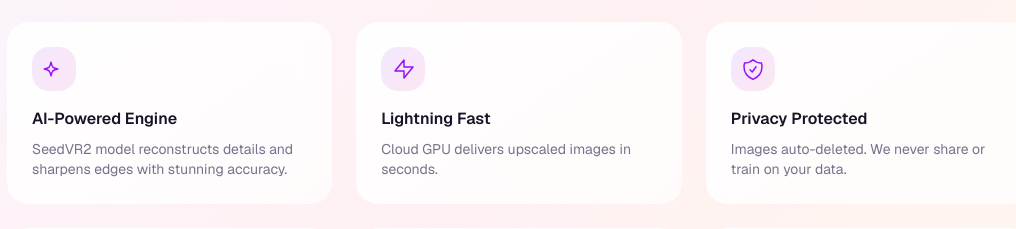
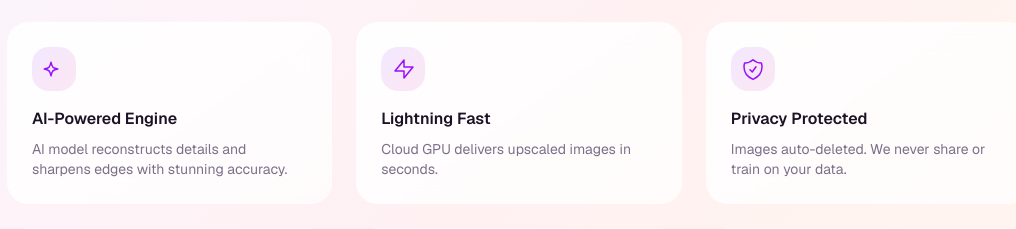
Before and after one commit to elaine202309/imageupscaler, a Next.js app: page / in a window 1280 px wide. Shown: the part 1740-1969 px from the top of the page, without its empty margins (121-1137 px from the left). Built offline with nearby package versions, Linux system fonts and the light colour scheme; no server answers.

Commit message:
Remove SeedVR2 brand mentions from UI

```diff
--- a/src/app/page.tsx
+++ b/src/app/page.tsx
@@ -229,7 +229,7 @@ export default function HomePage() {
           <h2 className="text-3xl md:text-4xl font-bold text-center mb-4">Why <span className="gradient-text">ImageUpscaler</span>?</h2>
           <p className="text-muted-foreground text-center mb-12 max-w-xl mx-auto">Built with the latest AI technology</p>
           <div className="grid grid-cols-1 md:grid-cols-3 gap-6">
-            <FeatureCard icon={<BrainIcon />} title="AI-Powered Engine" description="SeedVR2 model reconstructs details and sharpens edges with stunning accuracy." />
+            <FeatureCard icon={<BrainIcon />} title="AI-Powered Engine" description="AI model reconstructs details and sharpens edges with stunning accuracy." />
             <FeatureCard icon={<LightningIcon />} title="Lightning Fast" description="Cloud GPU delivers upscaled images in seconds." />
             <FeatureCard icon={<ShieldIcon />} title="Privacy Protected" description="Images auto-deleted. We never share or train on your data." />
             <FeatureCard icon={<ScaleIcon />} title="HD · 2K · 4K" description="Choose your target resolution. We handle the rest." />
@@ -263,7 +263,7 @@ export default function HomePage() {
         <div className="container mx-auto max-w-2xl">
           <h2 className="text-3xl font-bold text-center mb-10">Frequently Asked Questions</h2>
           <div className="space-y-3">
-            <FaqItem q="What is ImageUpscaler?" a="ImageUpscaler uses AI (SeedVR2 model) to upscale low-resolution images into high-definition versions. Choose your target resolution — HD, 2K, or 4K — and our AI handles the rest." />
+            <FaqItem q="What is ImageUpscaler?" a="ImageUpscaler uses AI to upscale low-resolution images into high-definition versions. Choose your target resolution — HD, 2K, or 4K — and our AI handles the rest." />
             <FaqItem q="Is it really free?" a="Yes! Sign in with Google to get 5 free credits every month. Each HD upscale uses 1 credit. Need more? Upgrade to Plus or Pro." />
             <FaqItem q="What image formats are supported?" a="PNG, JPG, JPEG, WEBP, and HEIC. Maximum file size is 25MB." />
             <FaqItem q="How long does upscaling take?" a="Most images process in 10–30 seconds. Larger images or higher target resolutions may take slightly longer." />
```
